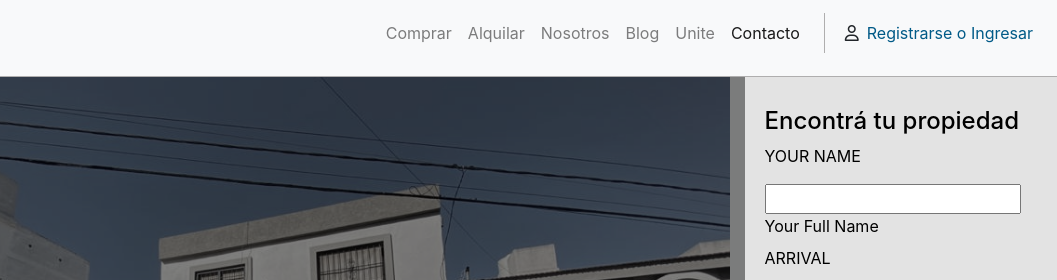
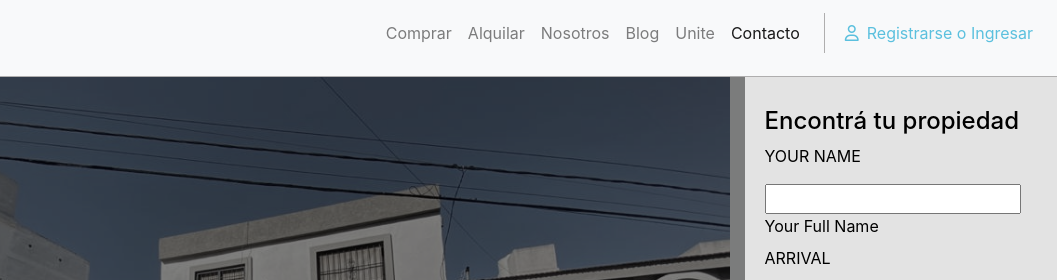
Before and after one commit to nicoreyna/webreynaquintana, a plain HTML site: page index.html in a window 1280 px wide. Shown: the top 280 px of the page, 223-1280 px from the left. Drawn offline with nearby package versions, Linux system fonts and the light colour scheme.

Commit message:
Header finalizado

```diff
--- a/css/styles.css
+++ b/css/styles.css
@@ -7,7 +7,7 @@ body{
 }
 
 #sesion{
-    color: #005a87;
+    color: #5bc0de;
     text-decoration: solid;
 }
 
@@ -31,6 +31,8 @@ body{
 #inicio-sesion i{
     margin: auto;
     padding-left: 20px;
+    color: #5bc0de;
+    cursor: pointer;
 }
 
 #carousel {
```
